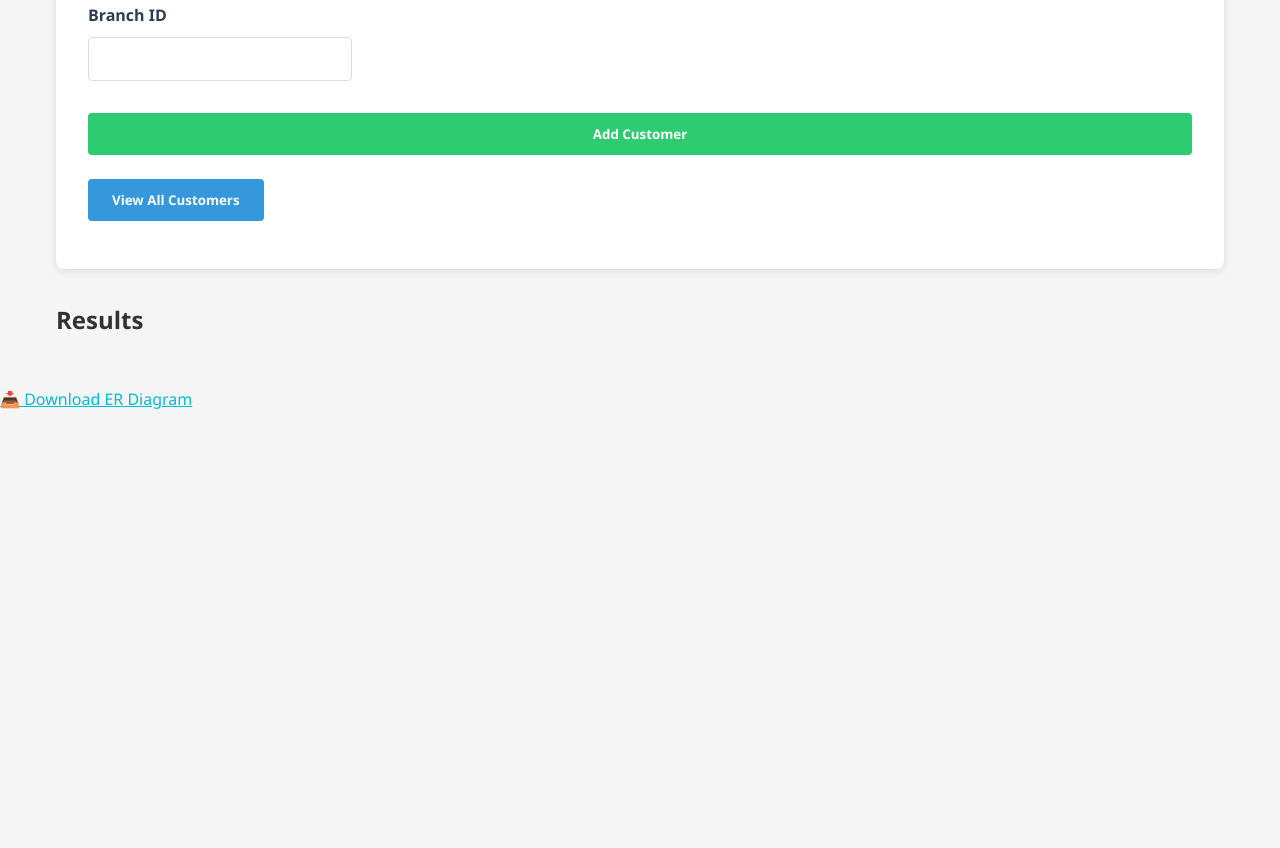
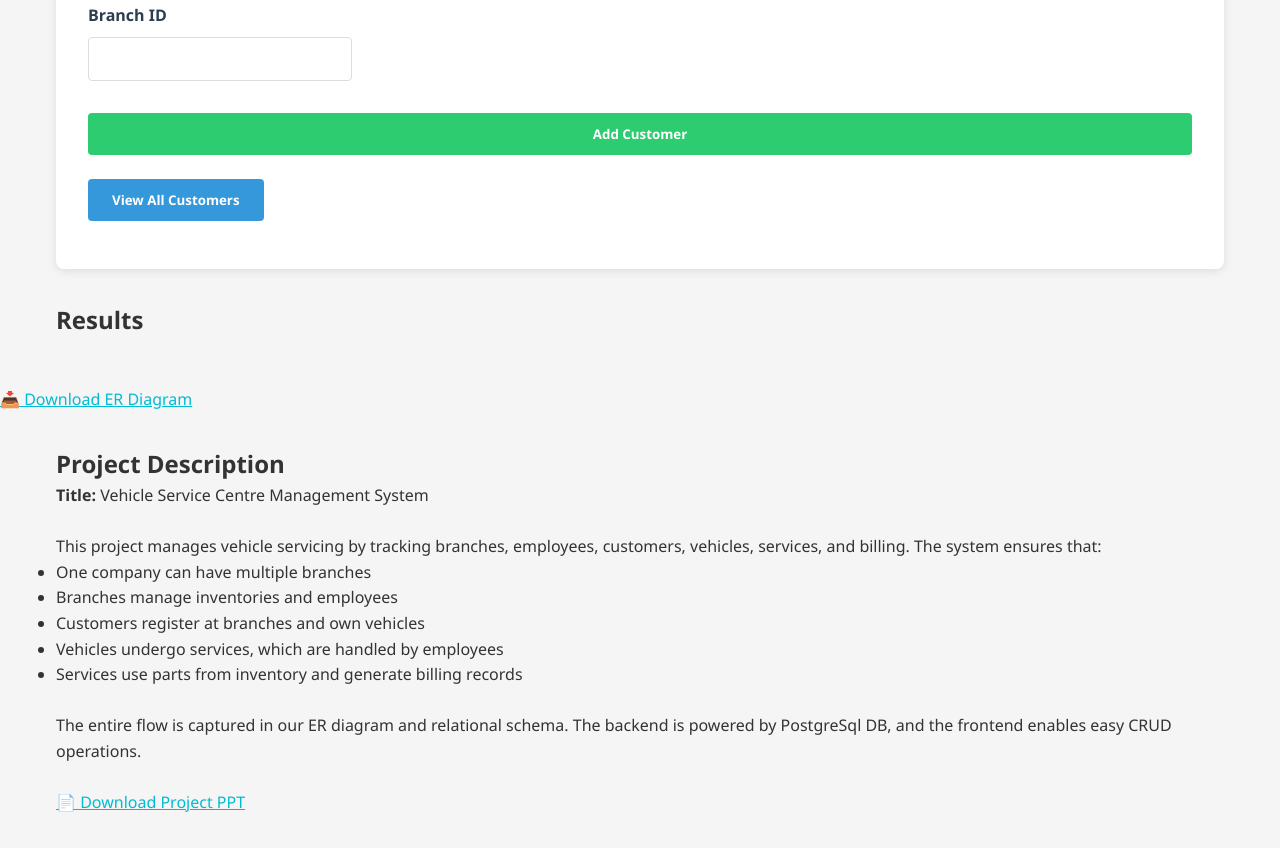
Before and after one commit to chandruthangadurai2005/Vehicle_service, a website: page public/index.html in a window 1280 px wide. Shown: the part 321-1169 px from the top of the page. Before the commit the page ends 800 px from the top, so only its background shows below. Drawn offline with Linux system fonts and the light colour scheme.

Commit message:
Update index.html

```diff
--- a/public/index.html
+++ b/public/index.html
@@ -393,6 +393,24 @@
     </section>
   </div>
    <a href="/er_dia.png" download style="color:#00bcd4;">📥 Download ER Diagram</a>
+  <br>
+  <div class="container" id="proj-des">
+  <h2>Project Description</h2>
+  <p>
+    <strong>Title:</strong> Vehicle Service Centre Management System<br><br>
+
+    This project manages vehicle servicing by tracking branches, employees, customers, vehicles, services, and billing. The system ensures that:
+    <ul>
+      <li>One company can have multiple branches</li>
+      <li>Branches manage inventories and employees</li>
+      <li>Customers register at branches and own vehicles</li>
+      <li>Vehicles undergo services, which are handled by employees</li>
+      <li>Services use parts from inventory and generate billing records</li>
+    </ul>
+    <br>
+    The entire flow is captured in our ER diagram and relational schema. The backend is powered by PostgreSql DB, and the frontend enables easy CRUD operations.<br><br></p>
+    <a href="vehicle service center (3).pptx" download style="color:#00bcd4; text-decoration: underline;">📄 Download Project PPT</a>
+</div>
   <script>
   document.addEventListener("DOMContentLoaded", function() {
     // UI Setup
```
